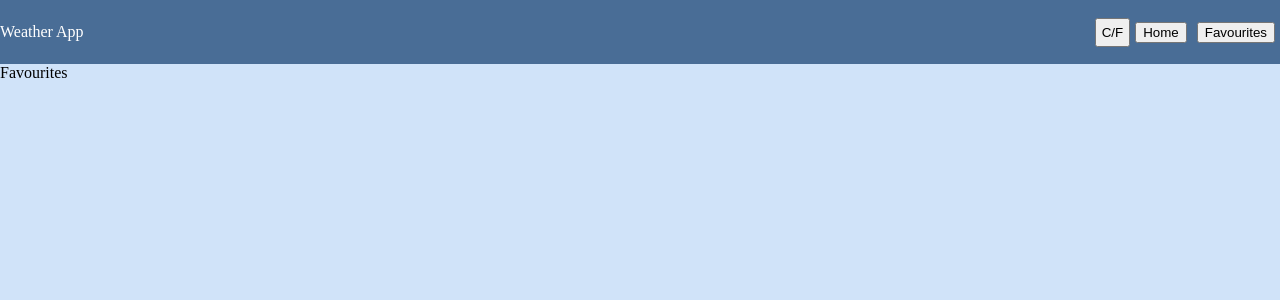
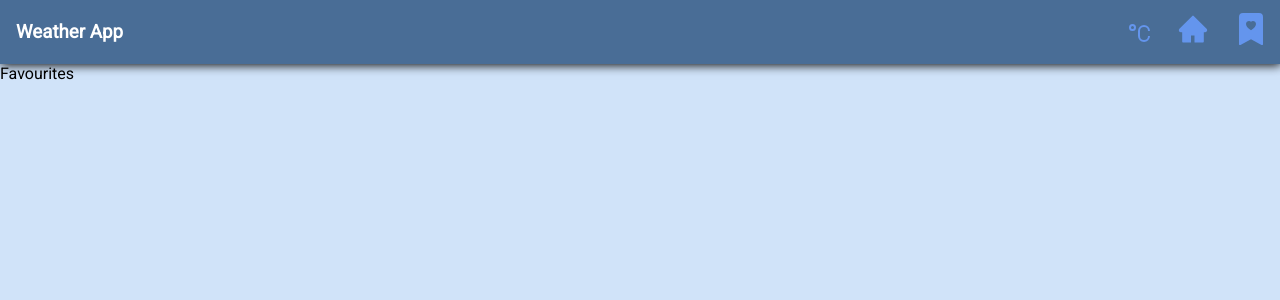
Before and after one commit to MishkaZi/WeatherApp, a React (Create React App) app: page /favourites in a window 1280 px wide. Shown: the top 300 px of the page. Built offline with nearby package versions, Linux system fonts and the light colour scheme.

Commit message:
added some css, react-icons

```diff
--- a/package.json
+++ b/package.json
@@ -14,6 +14,7 @@
     "axios": "^0.25.0",
     "react": "^17.0.2",
     "react-dom": "^17.0.2",
+    "react-icons": "^4.3.1",
     "react-redux": "^7.2.6",
     "react-router-dom": "^6.2.1",
     "react-scripts": "^5.0.0",
--- a/public/index.html
+++ b/public/index.html
@@ -3,7 +3,8 @@
 
 <head>
   <meta charset="utf-8" />
-  <meta name="viewport" content="width=device-width, initial-scale=1" />
+  <link rel="icon" type="image/png" href="./favicon.png">
+
   <title>Weather App</title>
 </head>
 
--- a/src/actions.ts
+++ b/src/actions.ts
@@ -1,8 +1,6 @@
 export type Action = { type: 'CHANGE_UNIT', payload: string }
 
 export const changeUnitAction = (unit: string): Action => {
-    console.log(unit);
-
     return {
         type: 'CHANGE_UNIT', payload: unit
     }
--- a/src/components/ForecastCard/ForecastCard.tsx
+++ b/src/components/ForecastCard/ForecastCard.tsx
@@ -19,14 +19,14 @@ const ForecastCard = ({ forecast }) => {
 
   return (
     <div className='forecast-card'>
-      <h5> {day} </h5>
+      <h3> {day} </h3>
       <p>
         {tempUnit === 'F'
           ? forecast.minTemp
           : Math.floor(((forecast.minTemp - 32) * 5) / 9)}
         {tempUnit === 'F' ? ' F' : ' C'} -{' '}
         {tempUnit === 'F'
-          ? forecast.minTemp
+          ? forecast.maxTemp
           : Math.ceil(((forecast.maxTemp - 32) * 5) / 9)}
         {tempUnit === 'F' ? ' F' : ' C'}
       </p>
--- a/src/components/Header/Header.css
+++ b/src/components/Header/Header.css
@@ -6,8 +6,18 @@
   background-color: #496d96;
   width: 100%;
   height: 4rem;
+  -moz-box-shadow: 1px 1px 10px #000000;
+  -webkit-box-shadow: 1px 1px 10px #000000;
+  box-shadow: 1px 1px 10px #000000;
 }
 
 .buttons > * {
   padding: 5px;
 }
+
+button {
+  width: 3rem;
+  height: 3rem;
+  background: transparent;
+  border-style: none;
+}
--- a/src/components/Header/Header.tsx
+++ b/src/components/Header/Header.tsx
@@ -5,6 +5,10 @@ import { useDispatch } from 'react-redux';
 import { changeUnitAction } from '../../actions';
 import { useSelector } from 'react-redux';
 import { RootState } from '../../store';
+import { AiFillHome } from 'react-icons/ai';
+import { BsFillBookmarkHeartFill } from 'react-icons/bs';
+import { RiCelsiusFill } from 'react-icons/ri';
+import { RiFahrenheitFill } from 'react-icons/ri';
 
 const Header = () => {
   const dispatch = useDispatch();
@@ -19,16 +23,25 @@ const Header = () => {
   };
   return (
     <div className='header'>
-      Weather App
+      <h3 style={{ marginLeft: '1rem' }}> Weather App</h3>
       <div className='buttons'>
         <button type='button' onClick={changeUnit}>
-          C/F
+          {tempUnit === 'C' ? (
+            <RiCelsiusFill size='1.5rem' color='cornFlowerBlue' />
+          ) : (
+            <RiFahrenheitFill size='1.5rem' color='cornFlowerBlue' />
+          )}
         </button>
         <Link to='/'>
-          <button type='button'>Home</button>
+          <button type='button'>
+            <AiFillHome size='2rem' color='cornFlowerBlue' />
+          </button>
         </Link>
         <Link to='/favourites'>
-          <button type='button'>Favourites</button>
+          <button type='button'>
+            {' '}
+            <BsFillBookmarkHeartFill size='2rem' color='cornFlowerBlue' />
+          </button>
         </Link>
       </div>
     </div>
--- a/src/components/Main/Main.tsx
+++ b/src/components/Main/Main.tsx
@@ -63,7 +63,10 @@ const Main = () => {
         </div>
 
         <div className='city-weather'>
-          <h2 style={{ width: '100%' }}>{city}</h2>
+          <h2 style={{ width: '100%' }}>
+            {city}
+            <i className='fa-thin fa-bookmark'></i>
+          </h2>
           <h3 style={{ width: '100%' }}>{text}</h3>
           <h4 style={{ width: '100%' }}>Five day forecast:</h4>
           {forecasts.map((forecast: ForecastModel) => (
--- a/src/index.css
+++ b/src/index.css
@@ -1,3 +1,5 @@
+@import url('https://fonts.googleapis.com/css2?family=Roboto&display=swap');
+
 .App {
   display: grid;
   margin: 0;
@@ -5,4 +7,5 @@
 
 body {
   margin: 0;
+  font-family: 'Roboto', sans-serif;
 }
```
Also changed, not shown: public/favicon.png (added), 1 other file (tests, documents, lock files or other folders).
